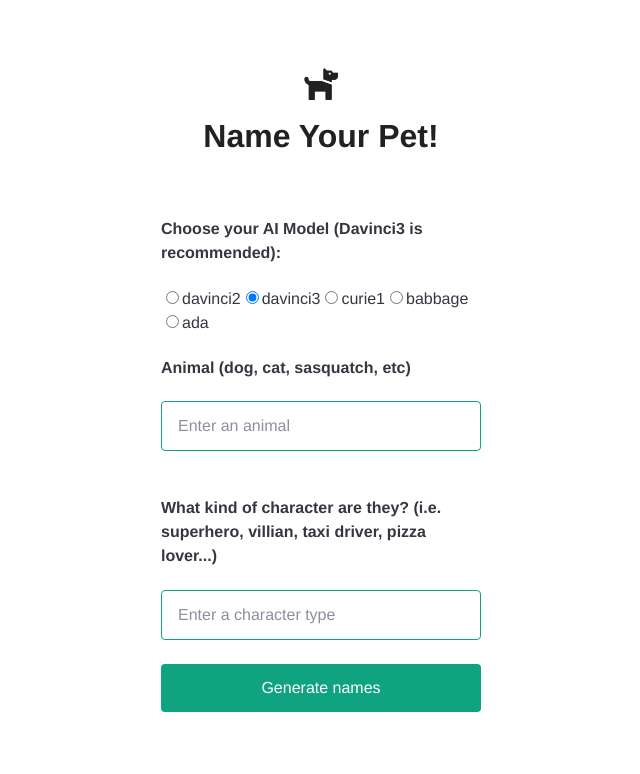
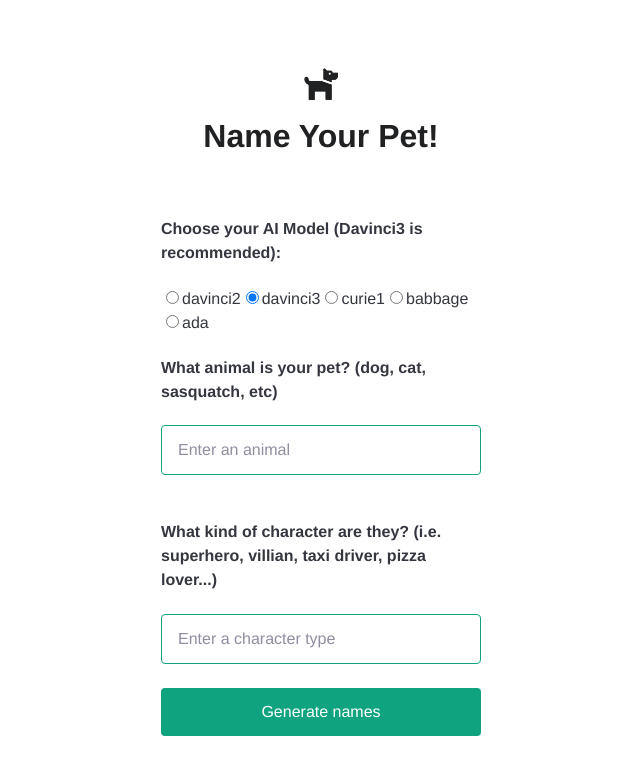
Before and after one commit to JessiVelazquez/OpenAI_Demo, a Next.js app: page / in a window 1280 px wide. Shown: the top 774 px of the page, without its empty margins (319-959 px from the left). Built offline with nearby package versions, Linux system fonts and the light colour scheme; a web font is replaced by a local one.

Commit message:
copy change

```diff
--- a/pages/index.js
+++ b/pages/index.js
@@ -60,7 +60,7 @@ export default function Home() {
             </label>
           ))}
         </div>
-        <h4>Animal (dog, cat, sasquatch, etc)</h4>
+        <h4>What animal is your pet? (dog, cat, sasquatch, etc)</h4>
         <input
             type="text"
             name="animal"
```
